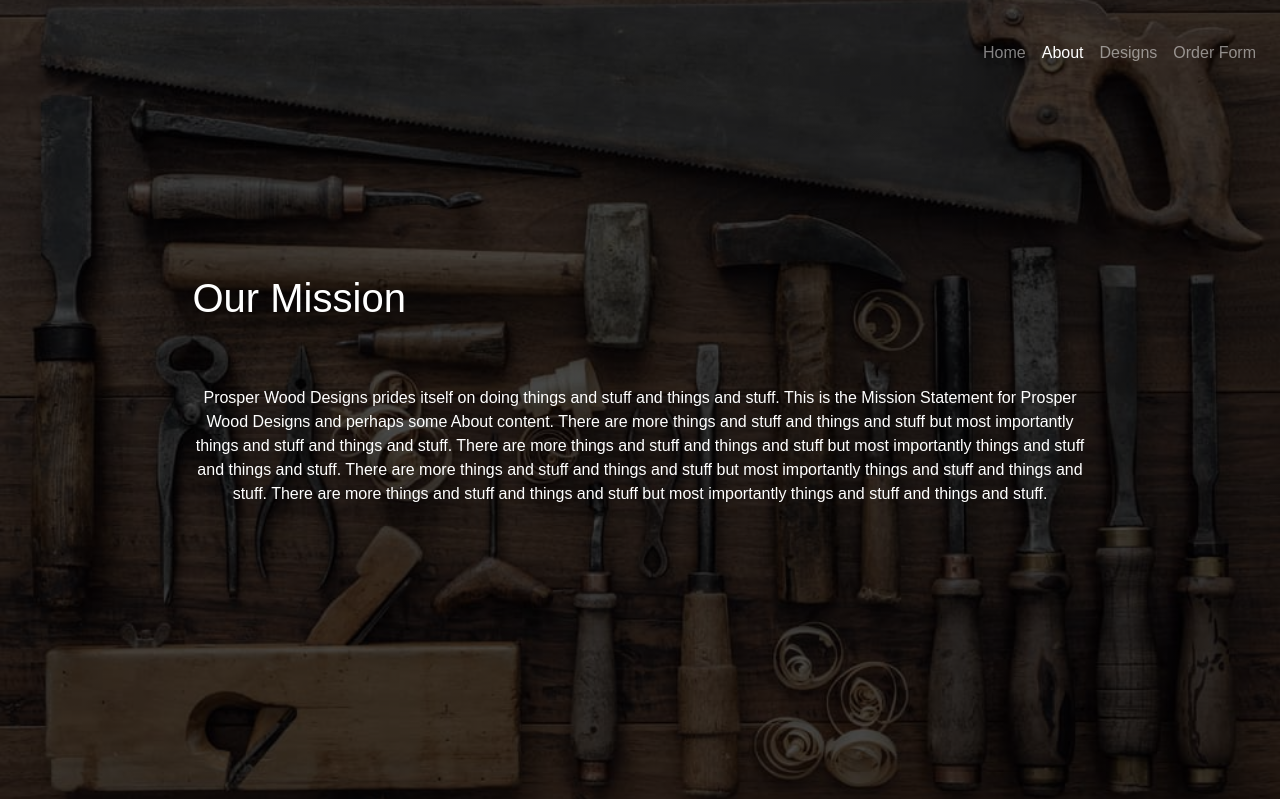
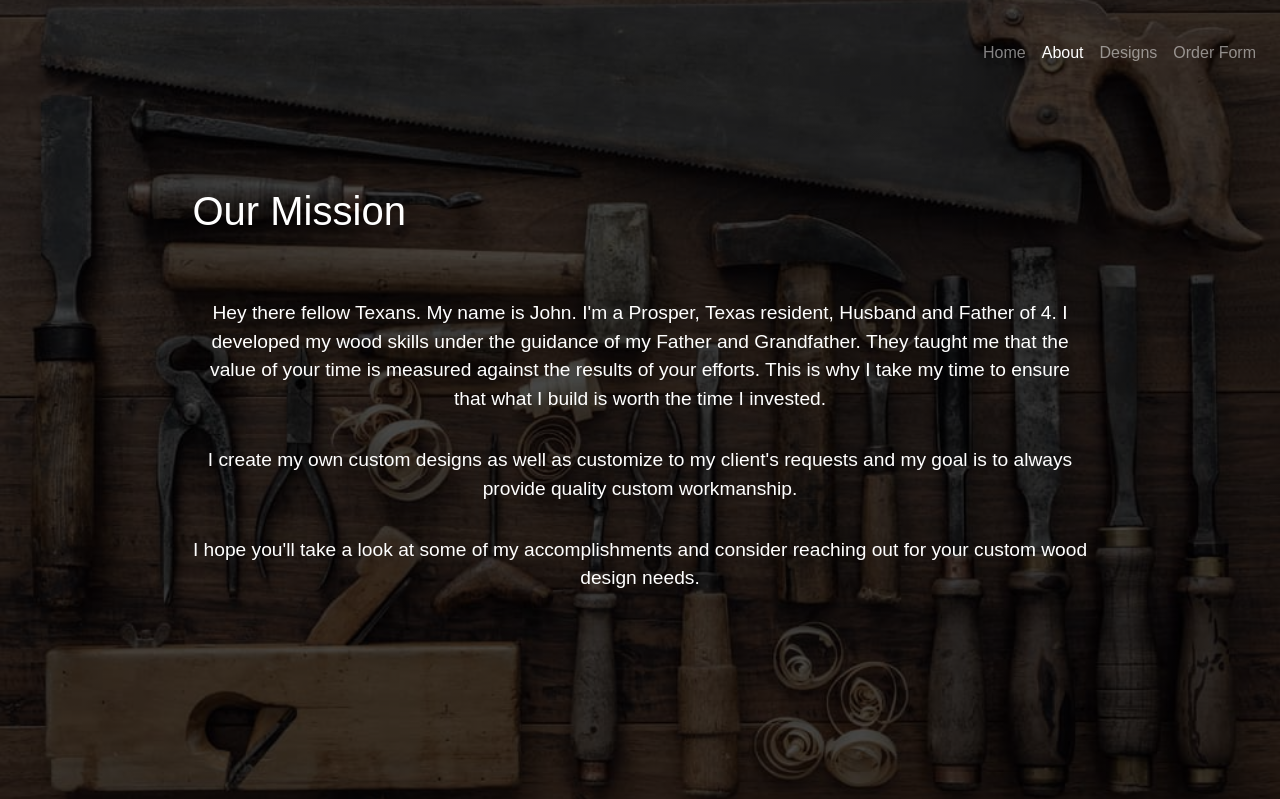
Before and after one commit to mcole22266/prosperwooddesigns, a Flask app: page /about in a window 1280 px wide. Shown: the top 799 px of the page. Run offline with Flask 2, Linux system fonts and the light colour scheme; parts of the project's set-up code (start-up, migrations or seed data) failed here and were passed over; some libraries are stand-ins or nearby versions.

Commit message:
Added some real content from client

```diff
--- a/prosperwooddesigns/app/static/css/custom/custom.css
+++ b/prosperwooddesigns/app/static/css/custom/custom.css
@@ -29,6 +29,10 @@ Custom CSS to overwrite any bootstrap CSS */
 .landing-tag {
     padding-top: 5rem;
     padding-bottom: 3rem;
+}
+
+.mission-statement p {
+    font-size: larger;
 }
 
 .page-content {
--- a/prosperwooddesigns/app/templates/about.html
+++ b/prosperwooddesigns/app/templates/about.html
@@ -12,20 +12,23 @@ Content for the landing page -->
 
     <div class="row landing-content h-100">
         <div class="container d-flex align-items-center justify-content-center h-75">
-            <div class="col-md-10">
+            <div class="col-md-10 mission-statement">
 
                 <h1 class="content-h1">Our Mission</h1>
                 <p class="content-p text-center">
-                    Prosper Wood Designs prides itself on doing things and stuff and things and stuff.
-                    This is the Mission Statement for Prosper Wood Designs and perhaps some About content.
-                    There are more things and stuff and things and stuff but most importantly things and
-                    stuff and things and stuff. There are more things and stuff and things and stuff but
-                    most importantly things and stuff and things and stuff. There are more things and
-                    stuff and things and stuff but most importantly things and stuff and things and stuff.
-                    There are more things and stuff and things and stuff but most importantly things
-                    and stuff and things and stuff.
+                    Hey there fellow Texans. My name is John. I'm a Prosper, Texas resident, Husband and Father of 4. I
+                    developed my wood skills under the guidance of my Father and Grandfather. They taught me that the
+                    value of your time is measured against the results of your efforts. This is why I take my time to ensure
+                    that what I build is worth the time I invested.
                 </p>
-
+                <p class="content-p text-center">
+                    I create my own custom designs as well as customize to my client's requests and my goal is to always
+                    provide quality custom workmanship.
+                </p>
+                <p class="content-p text-center">
+                    I hope you'll take a look at some of my accomplishments and consider reaching out for your custom
+                    wood design needs.
+                </p>
             </div>
         </div>
     </div>
--- a/prosperwooddesigns/app/templates/forms/ContactForm.html
+++ b/prosperwooddesigns/app/templates/forms/ContactForm.html
@@ -4,7 +4,7 @@ Michael Cole
 The Contact Form to be used by customer to contact the owner without submitting
 a request -->
 
-<form method="POST">
+<form>
     {{ contactform.csrf_token }}
     <div class="form-row">
         <div class="form-group col-md-6">
--- a/prosperwooddesigns/app/templates/forms/OrderForm.html
+++ b/prosperwooddesigns/app/templates/forms/OrderForm.html
@@ -3,7 +3,7 @@ Michael Cole
 
 The Order Form to be used by customers requesting a custom design -->
 
-<form method="POST">
+<form>
     {{ orderform.csrf_token }}
     <div class="form-row">
         <div class="form-group col-md-6">
```
Also changed, not shown: prosperwooddesigns/app/templates/index.html (+36 -10 lines).
